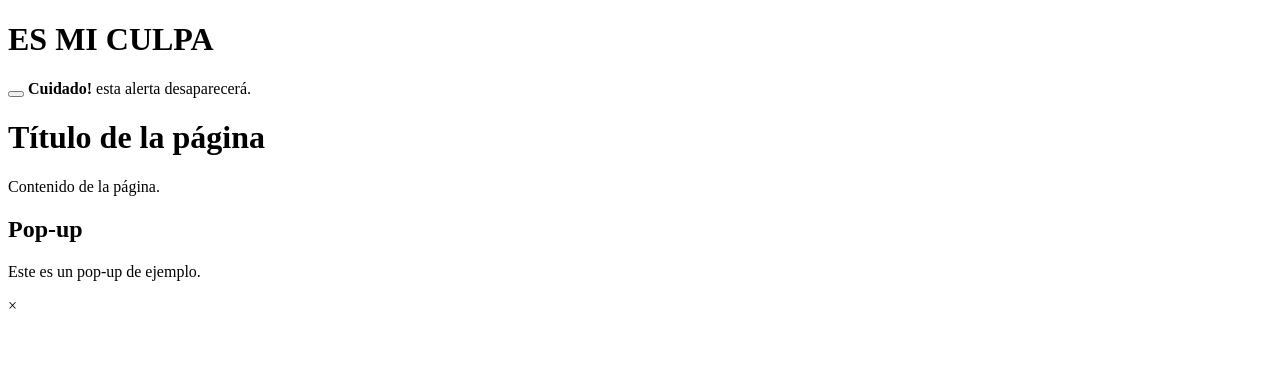
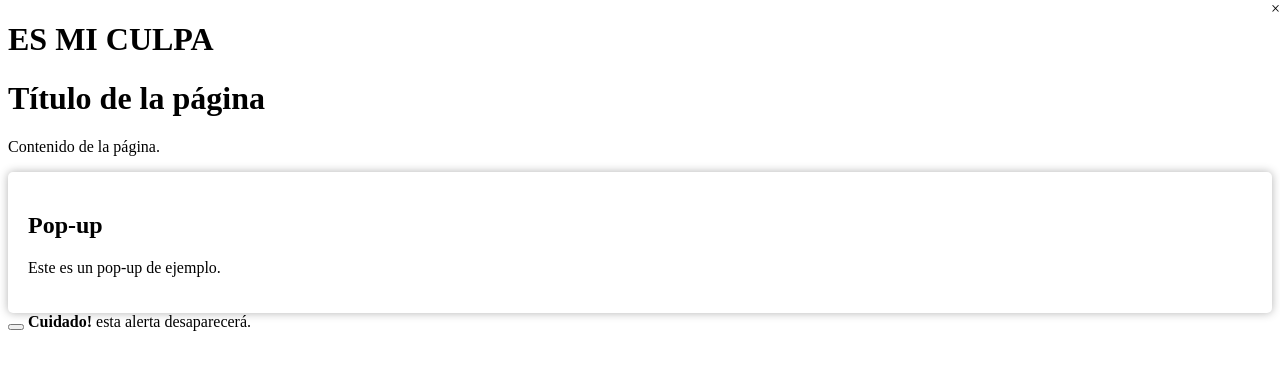
Before and after one commit to LizethRuaro/esmiculpa, a plain HTML site: page index.html in a window 1280 px wide. Drawn offline with Linux system fonts and the light colour scheme.

Commit message:
Update index.html

```diff
--- a/index.html
+++ b/index.html
@@ -2,19 +2,16 @@
 <html>
 <head>
   <title>ES MI CULPA </title>
+  <link rel="stylesheet" href="estilo.css">
 </head>
+
 <body>
+<div class="container">
   <h1>ES MI CULPA</h1>
   </div>
-    <!-- alerta con color danger con botón de cierre-->
-    <div class="container">
-      <div class="alert alert-danger alert-dismissible">
-        <button type="button" class="btn-close" data-bs-dismiss="alert"></button>
-        <strong>Cuidado!</strong> esta alerta desaparecerá.
-      </div>
 
 
-<body>
+
   <h1>Título de la página</h1>
   <p>Contenido de la página.</p>
 
@@ -25,6 +22,12 @@
       <span class="close">&times;</span>
     </div>
   </div>
+    <!-- alerta con color danger con botón de cierre-->
+    <div class="container">
+      <div class="alert alert-danger alert-dismissible">
+        <button type="button" class="btn-close" data-bs-dismiss="alert"></button>
+        <strong>Cuidado!</strong> esta alerta desaparecerá.
+      </div>
 
   <script>
     const overlay = document.querySelector('.overlay');
@@ -34,9 +37,5 @@
       overlay.style.display = 'none';
     });
   </script>
-
-
-
-
 </body>
 </html>
```
